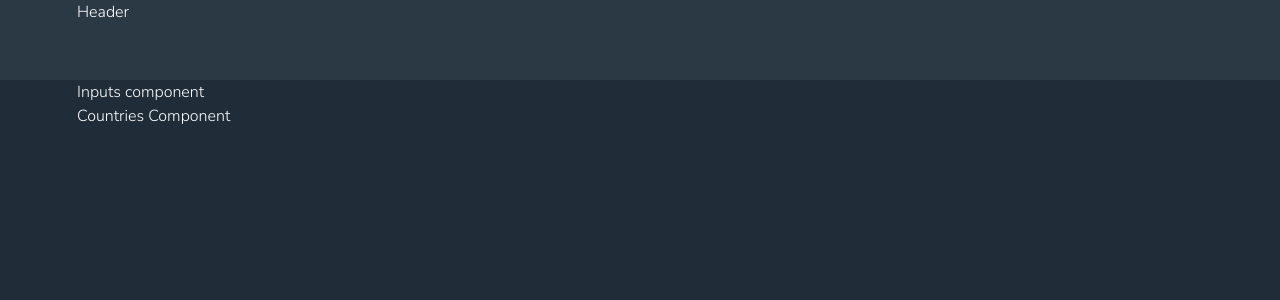
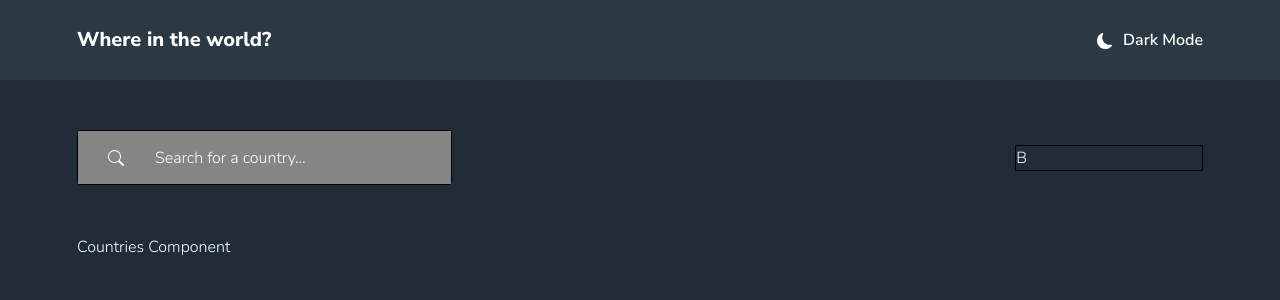
Before and after one commit to JardiinWD/rest-countries-api, a React (Create React App) app: page /home in a window 1280 px wide. Shown: the top 300 px of the page. Built offline with nearby package versions, Linux system fonts and the light colour scheme; no server answers.

Commit message:
#10 - Created the first input field (Homepage)

```diff
--- a/src/components/Header.js
+++ b/src/components/Header.js
@@ -2,6 +2,10 @@ import React, { Fragment } from 'react'
 import { Col, Row } from 'reactstrap'
 import classes from './styles/Header.module.scss'
 import Wrapper from '../utils/Wrapper'
+// Link component
+import { Link } from 'react-router-dom'
+// Icon
+import { BsMoonFill } from 'react-icons/bs'
 
 const Header = () => {
     return (
@@ -12,8 +16,19 @@ const Header = () => {
                 {/* Row */}
                 <Row className={classes.row}>
                     {/* xs='12' lg='12' */}
-                    <Col className={classes.col} xs='12' lg='12'>
-                        Header
+                    <Col className="d-flex justify-content-between align-items-center" xs='12' lg='12'>
+                        {/* Header Title */}
+                        <Link className={classes.link} to='/home'>Where in the world?</Link>
+                        {/* Darkmode toggle */}
+                        <div className={`${classes.toggle}`}>
+                            {/* Icon */}
+                            <span className={classes.moon}>
+                                {/* BsMoonFill */}
+                                <BsMoonFill />
+                            </span>
+                            {/* For now is "hard-coded" */}
+                            <span>Dark Mode</span>
+                        </div>
                     </Col>
                 </Row>
             </Wrapper>
--- a/src/components/Inputs.js
+++ b/src/components/Inputs.js
@@ -1,10 +1,37 @@
-import React from 'react'
+import React, { Fragment } from 'react'
+// Reactstrap components
+import { Col, Row } from 'reactstrap'
+import Wrapper from '../utils/Wrapper'
+import classes from './styles/Inputs.module.scss'
+import { BsSearch } from 'react-icons/bs'
+
 
 const Inputs = () => {
     return (
-        <div>
-            Inputs component
-        </div>
+        /* Fragment */
+        <Fragment>
+            {/* Wrapper Component */}
+            <Wrapper className="" >
+                {/* classes.row */}
+                <Row className={classes.row}>
+                    {/* Search Input */}
+                    <Col className={`${classes.col} ${classes.search_col}`} lg='4' xs='12'>
+                        {/* search_button */}
+                        <button className={classes.search_button}>
+                            {/* search_icon */}
+                            <BsSearch className={classes.search_icon} />
+                        </button>
+                        {/* Input */}
+                        <div className={classes.search_input}>
+                            {/* Input field */}
+                            <input type="text" placeholder='Search for a country...' />
+                        </div>
+                    </Col>
+                    {/* Dropdown Menu */}
+                    <Col className={classes.col} lg='2'>B</Col>
+                </Row>
+            </Wrapper>
+        </Fragment>
     )
 }
 
--- a/src/components/styles/Header.module.scss
+++ b/src/components/styles/Header.module.scss
@@ -13,4 +13,30 @@
     height: 100%;
 }
 
+.link,
+.link:hover {
+    text-decoration: none;
+    color: $white-color;
+    font-size: 20px;
+    font-weight: $fw-800;
+}
+
+.toggle {
+    font-weight: $fw-600;
+    font-size: $fs-16;
+    color: $white-color;
+    /* Spacing */
+    width: fit-content;
+    height: fit-content;
+    display: flex;
+    align-items: center;
+    justify-content: space-around;
+    cursor: pointer;
+}
+
+.moon {
+    color: $white-color;
+    padding-right: 10px;
+}
+
 /* Light Mode */
--- /dev/null
+++ b/src/components/styles/Inputs.module.scss
@@ -0,0 +1,52 @@
+/* Utils stylesheet */
+@import '../../styles/utils.scss';
+
+.row {
+    @include rowDetails(1440px !important, 50px auto !important, 0px !important);
+    height: 55px;
+    /* Internal Items */
+    @include flexUtils(flex, center, space-between);
+}
+
+/* Col utils */
+.col {
+    border: 1px solid black;
+    padding: 0% !important;
+}
+
+/* Column for Input Search */
+.search_col {
+    background-color: $dark-gray;
+    height: 55px;
+    border-radius: 3px;
+    @include flexUtils(flex, center, space-between);
+}
+
+/* Input Search Button */
+.search_button {
+    width: 75px;
+    background-color: $dark-gray;
+    color: $white-color;
+    height: 100%;
+    outline: none;
+    border: none;
+    @include flexUtils(flex, center, center);
+}
+
+/* Input field */
+.search_input {
+    width: calc(100% - 75px);
+    height: 100%;
+    /* Input text */
+    input {
+        background-color: $dark-gray;
+        width: 100%;
+        height: 100%;
+        outline: none;
+        border: none;
+        color: $white-color;
+    }
+    input::placeholder {
+        color: $white-color;
+    }
+}
--- a/src/styles/utils.scss
+++ b/src/styles/utils.scss
@@ -18,4 +18,10 @@ $fs-16: 16px;
     max-width: $width;
     margin: $margin;
     padding: $padding;
+};
+
+@mixin flexUtils($display, $align-items, $justify-content) {
+    display: $display;
+    align-items: $align-items;
+    justify-content: $justify-content;
 }
```
